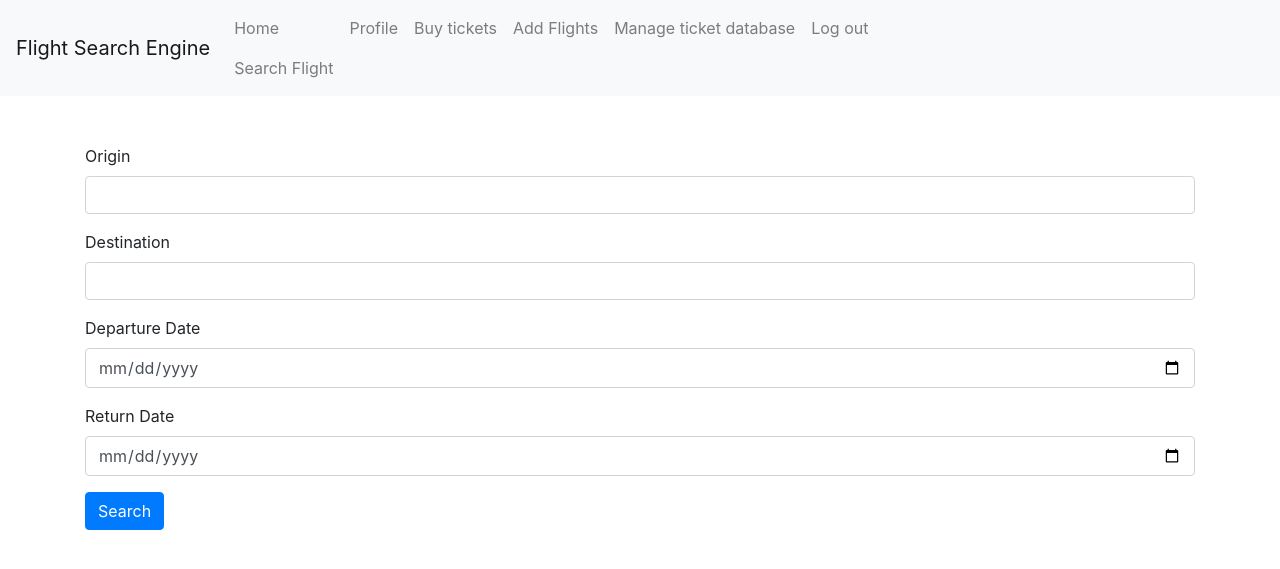
After one commit to mara-badea/AirportControlWebsite-Django, a Django app: page /ticket-search/ in a window 1280 px wide. The commit adds this page. Shown: the top 569 px of the page. Run offline with Django 4.2, Linux system fonts and the light colour scheme; a user stored in the database is signed in; some libraries are stand-ins or nearby versions.

Commit message:
backup before trying to fix ticket_search_results

```diff
--- a/airport/templates/airport/base.html
+++ b/airport/templates/airport/base.html
@@ -40,6 +40,7 @@
           <div class="navbar-nav">
             {%if user.is_authenticated %}
                 <a class="nav-item nav-link" href="{% url 'profile' %}">Profile</a>
+                <a class="nav-item nav-link" href="{% url 'ticket-search' %}">Buy tickets</a>
                 {% if user.is_staff %}
                     <a class="nav-item nav-link" href="{% url 'add-flights' %}">Add Flights</a>
                     <a class="nav-item nav-link" href="{% url 'manage-tickets' %}">Manage ticket database</a>
--- /dev/null
+++ b/airport/templates/airport/buyticket.html
@@ -0,0 +1,24 @@
+{% extends 'airport/base.html' %}
+{% load static %}
+{% load crispy_forms_tags %}
+{% block content %}
+<form method="GET" action="{% url 'ticket-search-results' %}">
+  <div class="form-group">
+    <label for="origin">Origin</label>
+    <input type="text" class="form-control" id="origin" name="origin" required>
+  </div>
+  <div class="form-group">
+    <label for="destination">Destination</label>
+    <input type="text" class="form-control" id="destination" name="destination" required>
+  </div>
+  <div class="form-group">
+    <label for="departure_date">Departure Date</label>
+    <input type="date" class="form-control" id="departure_date" name="departure_date" required>
+  </div>
+  <div class="form-group">
+    <label for="return_date">Return Date</label>
+    <input type="date" class="form-control" id="return_date" name="return_date">
+  </div>
+  <button type="submit" class="btn btn-primary">Search</button>
+</form>
+{% endblock %}
--- a/airport/templates/airport/managetickets.html
+++ b/airport/templates/airport/managetickets.html
@@ -1,8 +1,10 @@
 {% extends "airport/base.html" %}
 {% block content %}
+    {% if user.is_staff %}
       <div class="container my-4">
     <a href="{% url 'add-tickets' %}" class="btn btn-primary mb-3">Add New Ticket</a>
       </div>
+    {% endif %}
 <table class="table">
   <thead>
     <tr>
@@ -13,9 +15,7 @@
       <th scope="col">Arrival Time</th>
         <th scope="col">Date</th>
         <th scope="col">Price</th>
-        {% if user.is_staff %}
         <th scope="col">Actions</th>
-        {% endif %}
 
     </tr>
   </thead>
@@ -30,6 +30,7 @@
         <td>{{ class_schedule.arrival_time }}</td>
       <td>{{ class_schedule.departure_date}}</td>
         <td>{{ class_schedule.price}}</td>
+        <td><a href="#" class="btn btn-outline-info btn-sm">Buy ticket</a></td>
             {% if user.is_staff %}
                 <td>
                     <a href="{% url 'edit-tickets' class_schedule.id %}" class="btn btn-outline-info btn-sm">Edit</a>
--- a/airport/urls.py
+++ b/airport/urls.py
@@ -11,4 +11,7 @@ urlpatterns = [
     path('manage-tickets/', views.ticket_view, name = 'manage-tickets'),
     path('edit-tickets/<int:id>/', user_views.edit_tickets, name='edit-tickets'),
     path('delete-ticket/<int:id>/', user_views.delete_ticket, name='delete-ticket'),
+    path('ticket-search/', user_views.ticket_search, name='ticket-search'),
+    path('ticket-purchase/<int:id>/', user_views.purchase_ticket, name='ticket-purchase'),
+    path('ticket-search-results/', views.ticket_view, name='ticket-search-results'),
     ]
--- a/airport/views.py
+++ b/airport/views.py
@@ -15,6 +15,6 @@ def schedule_view(request):
 def ticket_view(request):
 
     context = {
-        'ticket' : Ticket.objects.all().order_by('departure_date')
+        'ticket' : Ticket.objects.all().order_by('departure_date', 'departure_time')
     }
     return render(request, 'airport/managetickets.html.', context)
--- a/users/forms.py
+++ b/users/forms.py
@@ -62,3 +62,44 @@ class SearchFlightForm(forms.ModelForm):
         model = Schedule
         fields = ['flight_number', 'origin', 'destination', 'departure_time', 'estimated_departure',
                   'arrival_time', 'estimated_arrival', 'day', 'status']
+
+
+class TicketSearchForm(forms.Form):
+    origin = forms.CharField(max_length=100)
+    destination = forms.CharField(max_length=100)
+    departure_date = forms.DateField()
+    return_date = forms.DateField(required=False)
+
+    def __init__(self, *args, **kwargs):
+        super().__init__(*args, **kwargs)
+        self.fields['return_date'].widget.attrs['class'] = 'optional-field'
+
+    def search(self):
+        tickets = Ticket.objects.filter(origin=self.cleaned_data['origin'],
+                                         destination=self.cleaned_data['destination'],
+                                         departure_date=self.cleaned_data['departure_date'])
+
+        if self.cleaned_data.get('return_date'):
+            tickets = tickets.filter(arrival_date=self.cleaned_data['return_date'])
+
+        return tickets
+
+class TicketPurchaseForm(forms.ModelForm):
+    class Meta:
+        model = TicketPurchase
+        fields = []
+
+    def __init__(self, *args, **kwargs):
+        self.user = kwargs.pop('user')
+        self.ticket = kwargs.pop('ticket')
+        super().__init__(*args, **kwargs)
+
+    def save(self, commit=True):
+        ticket_purchase = super().save(commit=False)
+        ticket_purchase.profile = self.user.profile
+        ticket_purchase.ticket = self.ticket
+
+        if commit:
+            ticket_purchase.save()
+
+        return ticket_purchase
--- a/users/views.py
+++ b/users/views.py
@@ -1,10 +1,10 @@
 from django.db.models import Q
 from django.shortcuts import render, redirect
 from django.contrib import messages
-from .forms import UserRegisterForm, UserUpdateForm, ProfileUpdateForm, FlightForm, EditFlightForm, TicketUpdateForm, TicketForm, EditTicketForm
+from .forms import UserRegisterForm, UserUpdateForm, ProfileUpdateForm, FlightForm, EditFlightForm, TicketUpdateForm, TicketForm, EditTicketForm, TicketSearchForm, TicketPurchaseForm
 from django.contrib.auth.decorators import login_required
 from django.contrib.admin.views.decorators import staff_member_required
-from .models import Ticket, Flight
+from .models import Ticket, Flight, TicketPurchase
 from airport.models import Schedule
 
 def register(request):
@@ -90,7 +90,7 @@ def search_flight(request):
                                  Q(departure_time__icontains=search_criteria) |
                                  Q(departure_time__icontains=search_criteria) |
                                  Q(estimated_departure__icontains=search_criteria) |
-                                 Q(arrival_time__icontains=search_criteria) |
+                                  Q(arrival_time__icontains=search_criteria) |
                                  Q(estimated_arrival__icontains=search_criteria) |
                                  Q(day__icontains=search_criteria) |
                                  Q(status__icontains=search_criteria) )
@@ -131,3 +131,45 @@ def delete_ticket(request, id):
         ticket.delete()
         return redirect('manage-tickets')
     return render(request, 'airport/deleteticket.html', {'ticket': ticket})
+@login_required
+def ticket_search(request):
+    if request.method == 'POST':
+        form = TicketSearchForm(request.POST)
+        if form.is_valid():
+            origin = form.cleaned_data['origin']
+            destination = form.cleaned_data['destination']
+            departure_date = form.cleaned_data['departure_date']
+            return_date = form.cleaned_data.get('return_date')
+
+            tickets = Ticket.objects.filter(
+                origin=origin,
+                destination=destination,
+                departure_date=departure_date,
+            )
+            if return_date:
+                tickets = tickets.filter(arrival_date=return_date)
+
+            return render(request, 'airport/ticket_search_results.html', {'tickets': tickets})
+    else:
+        form = TicketSearchForm()
+
+    return render(request, 'airport/buyticket.html', {'form': form})
+
+
+@login_required
+def purchase_ticket(request, ticket_id):
+    ticket = Ticket.objects.get(id=ticket_id)
+
+    if request.method == 'POST':
+        form = TicketPurchaseForm(request.POST)
+        if form.is_valid():
+            profile = request.user.profile
+            purchase = TicketPurchase.objects.create(
+                profile=profile,
+                ticket=ticket,
+            )
+            return render(request, 'ticket_purchase_success.html', {'purchase': purchase})
+    else:
+        form = TicketPurchaseForm()
+
+    return render(request, 'ticket_purchase.html', {'form': form, 'ticket': ticket})
```
Also changed, not shown: airport/templates/airport/ticket_search_results.html (added, +27 -0 lines), db.sqlite3.
